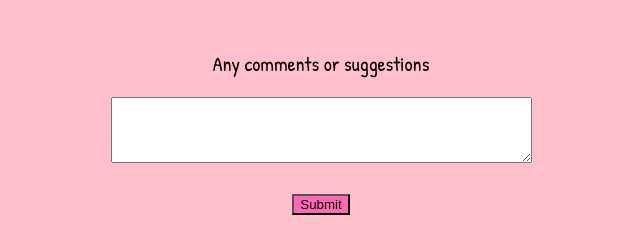
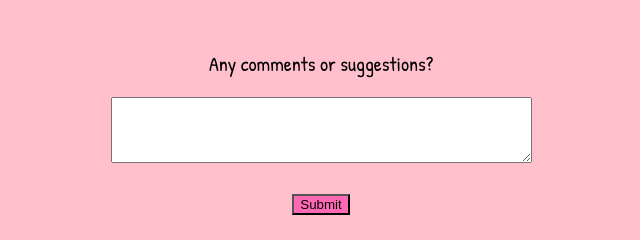
Before and after one commit to mkriscodes/Survey, a plain HTML site: page index.html in a window 1280 px wide. Shown: the part 578-818 px from the top of the page, 319-959 px from the left. Drawn offline with Linux system fonts and the light colour scheme.

Commit message:
Update index.html

```diff
--- a/index.html
+++ b/index.html
@@ -68,7 +68,7 @@
                 <br>
 
 
-                <p>Any comments or suggestions</p>
+                <p>Any comments or suggestions?</p>
                 <center>
                     <textarea rows="4" cols="50" id="comment>Enter your comment here..."></textarea>
                 </center>
```
